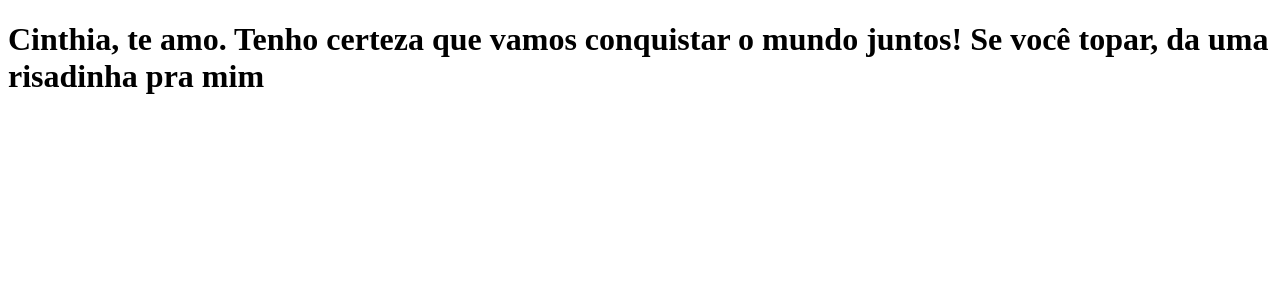
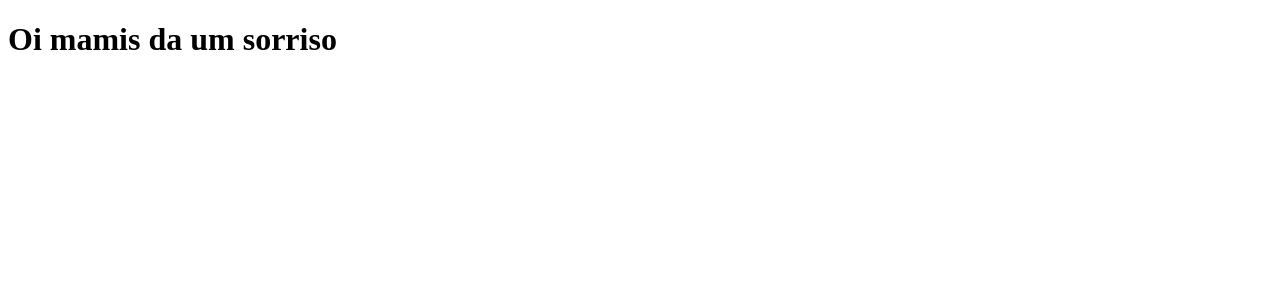
Before and after one commit to lucca-kz/clone-tabnews, a Next.js app: page / in a window 1280 px wide. Shown: the top 300 px of the page. Built offline with nearby package versions, Linux system fonts and the light colour scheme.

Commit message:
alterando mensagem do site para a versão mãe

```diff
--- a/pages/index.js
+++ b/pages/index.js
@@ -1,5 +1,6 @@
 function Home() {
-    return <h1> Cinthia, te amo. Tenho certeza que vamos conquistar o mundo juntos! Se você topar, da uma risadinha pra mim </h1>
+    // return <h1> Cinthia, te amo. Tenho certeza que vamos conquistar o mundo juntos! Se você topar, da uma risadinha pra mim </h1>
+    return <h1> Oi mamis da um sorriso </h1>
 }
 
 export default Home
```
